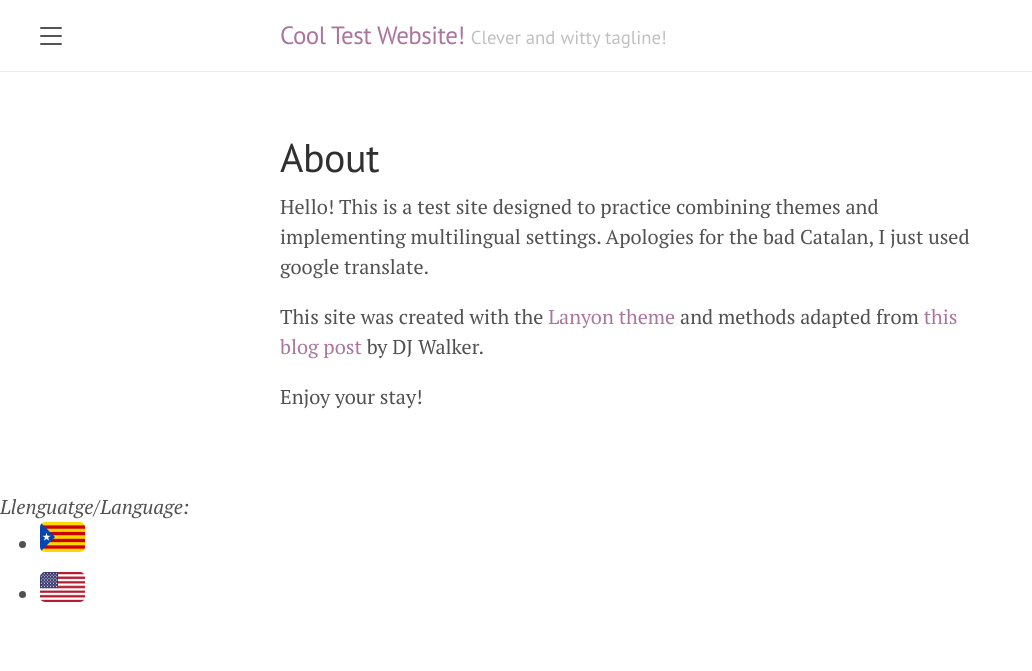
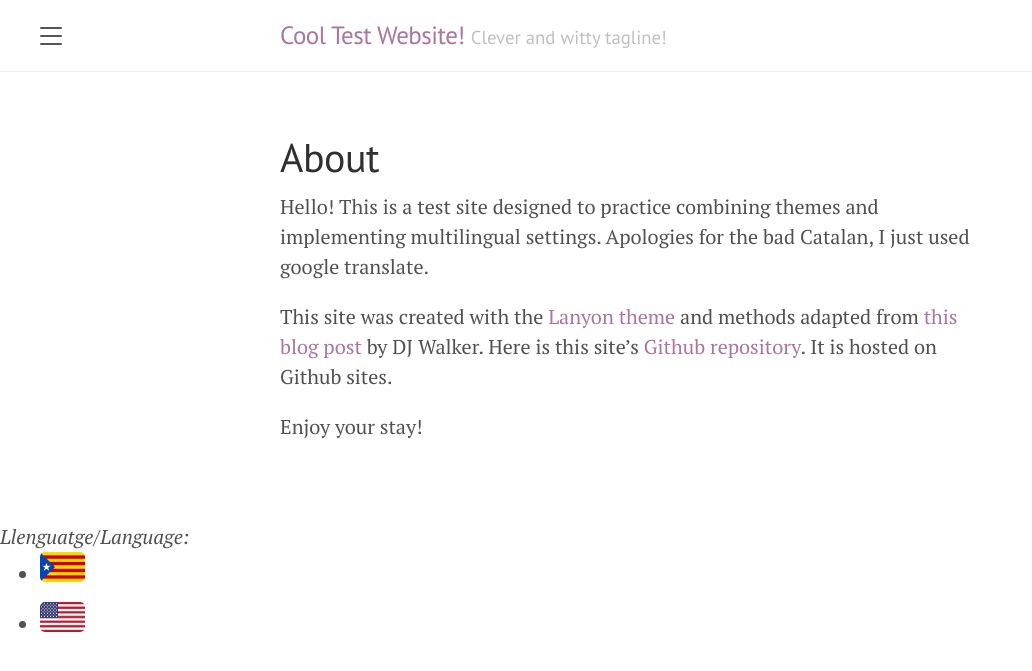
Before and after one commit to AndrewHinchberger/test_site, a Jekyll site: the page built from en/pages/about.markdown, in a window 1280 px wide. Shown: the top 671 px of the page, without its empty margins (0-1032 px from the left). Built offline with Jekyll 4.4.1, drawn with Linux system fonts in a browser that asks for light colours; a script that is not in the unit is left out.

Commit message:
Update about.markdown

```diff
--- a/en/pages/about.markdown
+++ b/en/pages/about.markdown
@@ -9,6 +9,6 @@ sidebar: 0
 
 Hello! This is a test site designed to practice combining themes and implementing multilingual settings. Apologies for the bad Catalan, I just used google translate.
 
-This site was created with the [Lanyon theme](https://github.com/poole/lanyon) and methods adapted from [this blog post](https://forestry.io/blog/creating-a-multilingual-blog-with-jekyll/) by DJ Walker.
+This site was created with the [Lanyon theme](https://github.com/poole/lanyon) and methods adapted from [this blog post](https://forestry.io/blog/creating-a-multilingual-blog-with-jekyll/) by DJ Walker. Here is this site's [Github repository](https://github.com/AndrewHinchberger/test_site). It is hosted on Github sites.
 
 Enjoy your stay!
```
